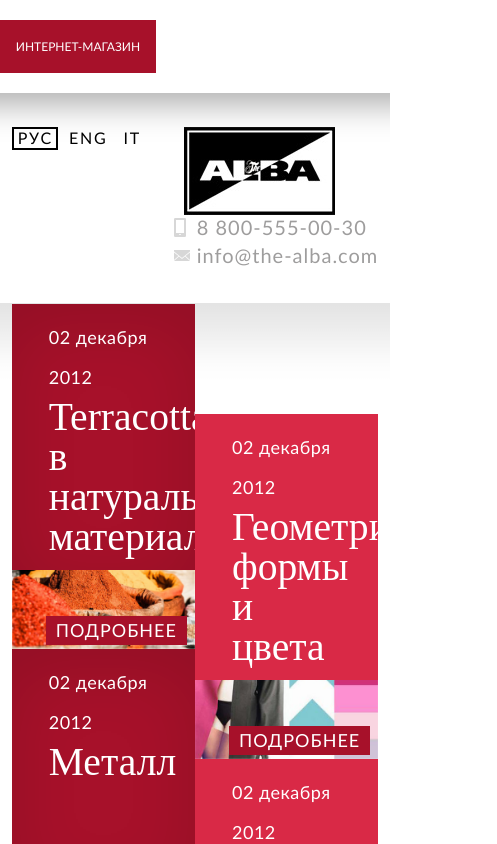
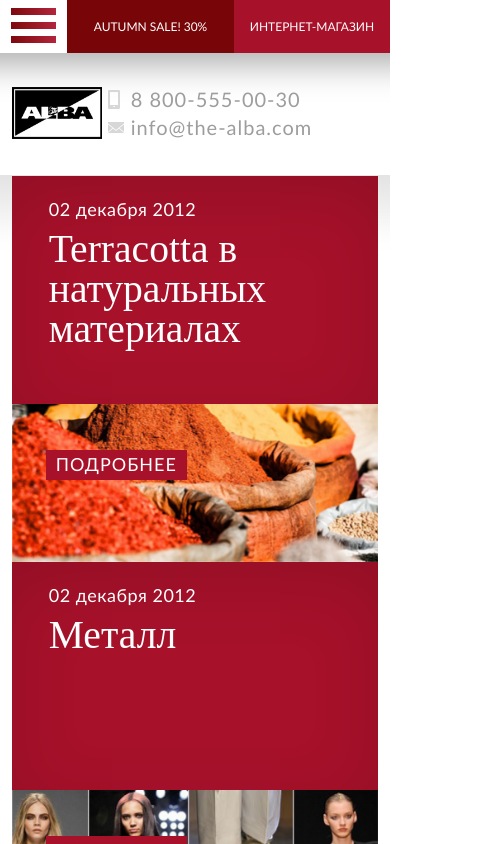
Before and after one commit to nimblegirl/alba, a plain HTML site: page trends.html in a window 390 px wide. Shown: the top 844 px of the page, 497 px wide, since content can reach past the window. Drawn offline with Linux system fonts and the light colour scheme; a web font is replaced by a local one.

Commit message:
responsive

```diff
--- a/css/grizli.css
+++ b/css/grizli.css
@@ -9,6 +9,9 @@
 }
 .gradient_box.type_2{
 	padding-top:72px;
+}
+.m_top{
+	margin-top: 52px;
 }
 .bg_white{
 	position: relative;
--- a/css/style.css
+++ b/css/style.css
@@ -1407,12 +1407,12 @@ body.orange .special_bg{
 		box-sizing: border-box;
 	}
 	.main_gradient{padding-bottom: 60px;}
-	.menu li ul, .sub_menu, .menu li.sfHover>ul, .secondary_menu ul{
+	.menu li ul, .sub_menu, .menu li.sfHover>ul{
 		border: none;
 		position: static;
 		padding: 10px 0 10px 45px;
 	}
-	.menu li ul li, .secondary_menu li, .sub_menu li{
+	.menu li ul li, .sub_menu li{
 		display: block;
 		margin: 0;
 		text-align: left;
@@ -1428,6 +1428,9 @@ body.orange .special_bg{
 	.sub_menu li a:hover{
 		color: #a7112a;
 	}
+	.trend_column{width: auto;}
+	.trend_column.type_2{margin: 0;}
+	.gradient_box.m_top{margin-top: 0;}
 }
 @media screen and (max-width:484px){
 	.discount_button,.shop_btn{
--- a/trends.html
+++ b/trends.html
@@ -19,7 +19,7 @@
 		<header role="banner">
 			<div class="container clearfix t_align_c">
 				<!--language settings-->
-				<div class="f_left">
+				<div class="f_left d_sm_none d_xs_none">
 					<ul class="ls clearfix">
 						<li class="active"><a href="#">РУС</a></li>
 						<li><a href="#">ENG</a></li>
@@ -27,20 +27,26 @@
 					</ul>
 				</div>
 				<!--logo-->
-				<a class="logo" href="index.html">
+				<a class="logo f_sm_left f_xs_left d_sm_block d_xs_block" href="index.html">
 					<img src="images/logo.jpg" alt="">
 				</a>
-				<div class="f_right">
+				<div class="f_right f_sm_left f_xs_left">
 					<ul class="h_contact_list">
 						<li class="phone"><a href="#">8 800-555-00-30</a></li>
 						<li class="mail"><a href="mailto:#">info@the-alba.com</a></li>
 					</ul>
-					<a href="#" class="shop_btn">интернет-магазин</a>
+					<a href="#" class="shop_btn f_sm_right f_xs_right">интернет-магазин</a>
 				</div>
 			</div>
 		</header>
 		<!--main menu-->
-		<section class="navigation_wrap">
+		<section class="navigation_wrap p_sm_0 p_xs_0">
+			<button id="menu_button" class="f_left d_none d_sm_block d_xs_block">
+				<span></span>
+				<span></span>
+				<span></span>
+			</button>
+			<a href="#" class="d_none f_sm_left f_xs_left d_sm_block d_xs_block discount_button">Autumn sale! 30%</a>
 			<div class="container">
 				<nav role="navigation">
 					<ul class="menu clearfix">
@@ -64,10 +70,10 @@
 		</section>
 
 		<!-- Content -->
-		<section class="gradient_box">
+		<section class="gradient_box m_top">
 			<div class="container secondary">
 				<div class="clearfix">
-					<div class="f_left trend_column">
+					<div class="f_left trend_column f_xs_none">
 						<!--trend item-->
 						<figure class="trend_item">
 							<figcaption class="color_white">
@@ -102,7 +108,7 @@
 							</div>
 						</figure>
 					</div>
-					<div class="f_left trend_column type_2">
+					<div class="f_left trend_column f_xs_none type_2">
 						<!--trend item-->
 						<figure class="trend_item">
 							<figcaption class="color_white">
@@ -150,7 +156,7 @@
 		<footer class="t_align_c">
 			<div class="container">
 				<!--footer nav-->
-				<ul class="footer_nav clearfix">
+				<ul class="footer_nav d_xs_none clearfix">
 					<li><a href="#">Адреса Салонов</a></li>
 					<li><a href="#">Контакты</a></li>
 					<li><a href="#">Интернет-Магазин</a></li>
```
